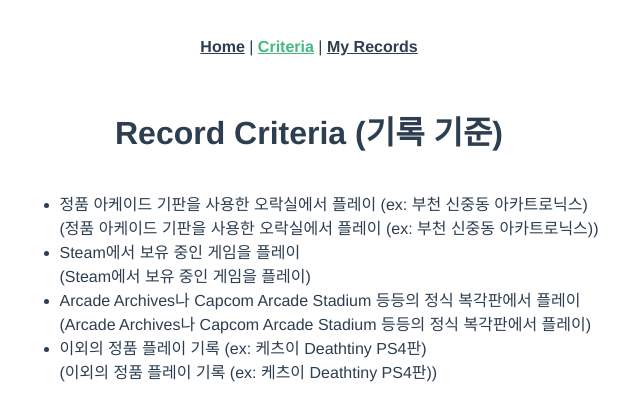
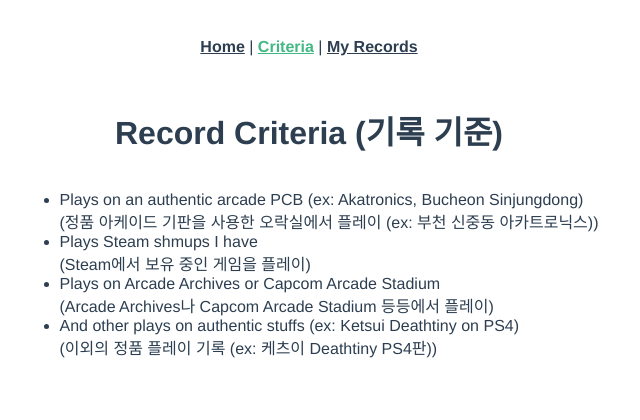
Before and after one commit to kuman514/VueMyShmupRecords, a Vue app: page /#/criteria in a window 1280 px wide. Shown: the top 420 px of the page, without its empty margins (331-971 px from the left). Built offline with nearby package versions, Linux system fonts and the light colour scheme.

Commit message:
Translated criteria

```diff
--- a/src/views/Criteria.vue
+++ b/src/views/Criteria.vue
@@ -3,19 +3,19 @@
     <h1>Record Criteria (기록 기준)</h1>
     <ul class="aligning-criteria">
       <li>
-        정품 아케이드 기판을 사용한 오락실에서 플레이 (ex: 부천 신중동 아카트로닉스)<br>
+        Plays on an authentic arcade PCB (ex: Akatronics, Bucheon Sinjungdong)<br>
         (정품 아케이드 기판을 사용한 오락실에서 플레이 (ex: 부천 신중동 아카트로닉스))
       </li>
       <li>
-        Steam에서 보유 중인 게임을 플레이<br>
+        Plays Steam shmups I have<br>
         (Steam에서 보유 중인 게임을 플레이)
       </li>
       <li>
-        Arcade Archives나 Capcom Arcade Stadium 등등의 정식 복각판에서 플레이<br>
-        (Arcade Archives나 Capcom Arcade Stadium 등등의 정식 복각판에서 플레이)
+        Plays on Arcade Archives or Capcom Arcade Stadium<br>
+        (Arcade Archives나 Capcom Arcade Stadium 등등에서 플레이)
       </li>
       <li>
-        이외의 정품 플레이 기록 (ex: 케츠이 Deathtiny PS4판)<br>
+        And other plays on authentic stuffs (ex: Ketsui Deathtiny on PS4)<br>
         (이외의 정품 플레이 기록 (ex: 케츠이 Deathtiny PS4판))
       </li>
     </ul>
```
